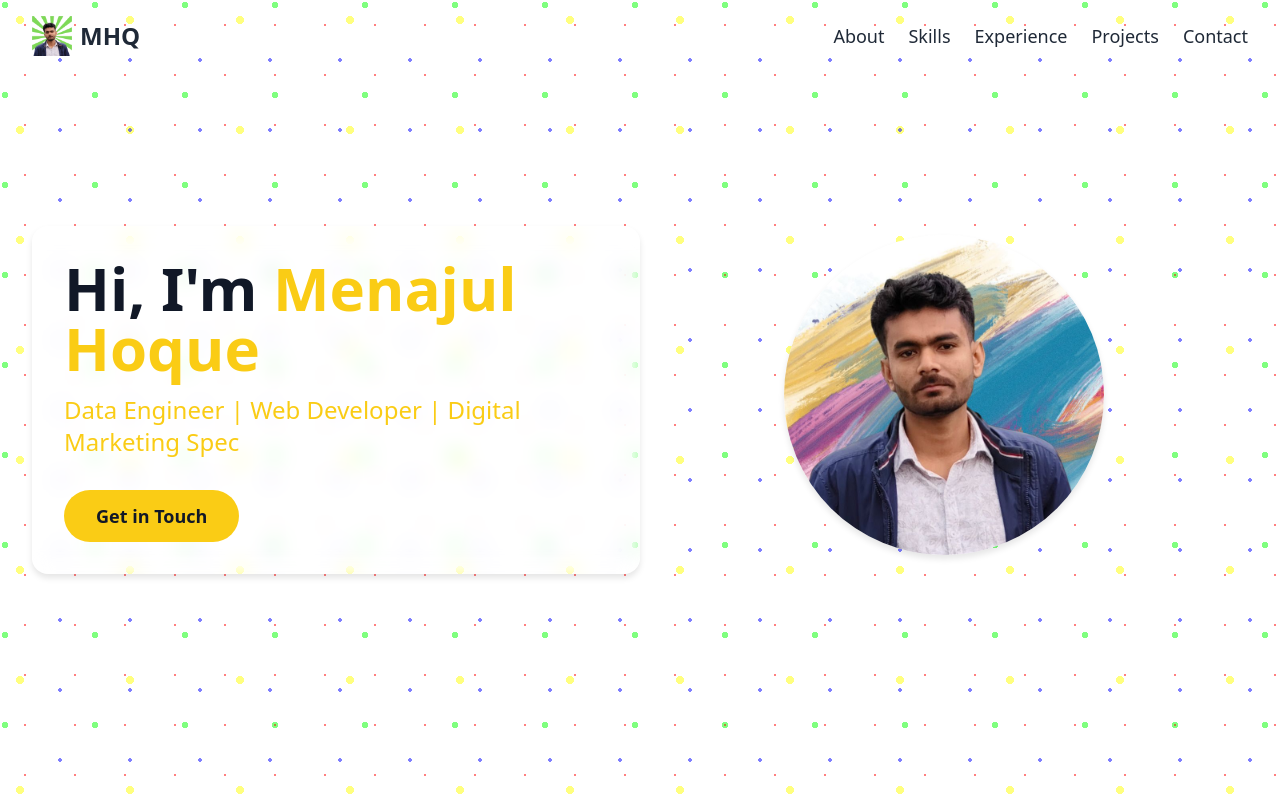
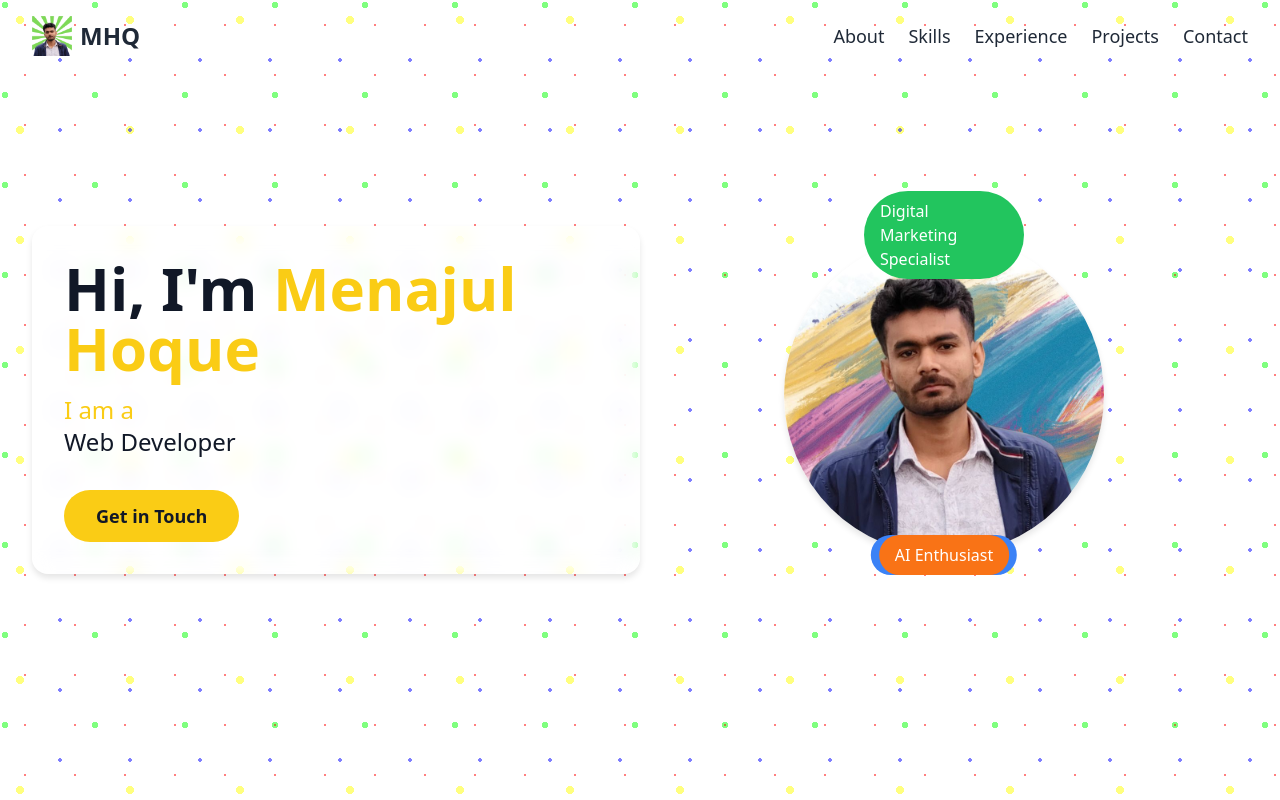
Before and after one commit to MinHackerz/portfolio, a Next.js app: page / in a window 1280 px wide. Shown: the top 800 px of the page. Built offline with nearby package versions, Linux system fonts and the light colour scheme.

Commit message:
Update Hero.js

```diff
--- a/components/Hero.js
+++ b/components/Hero.js
@@ -1,7 +1,7 @@
 import React from 'react';
 import Image from 'next/image';
 import TypewriterComponent from 'typewriter-effect';
-import dynamic from "next/dynamic";
+import dynamic from 'next/dynamic';
 
 const Hero = () => {
   return (
@@ -15,15 +15,19 @@ const Hero = () => {
                 Hi, I&apos;m <span className="text-yellow-400">Menajul Hoque</span>
               </h1>
               <p className="text-lg sm:text-xl lg:text-2xl mb-8 animate-fade-in-up animation-delay-300">
+                <span className="text-yellow-400">I am a </span>
                 <TypewriterComponent
                   options={{
                     strings: [
-                      'Data Engineer | Web Developer | Digital Marketing Specialist',
+                      'Data Engineer',
+                      'Web Developer',
+                      'Digital Marketing Specialist',
+                      'AI Enthusiast',
                     ],
                     autoStart: true,
                     loop: true,
                     cursor: '',
-                    wrapperClassName: 'text-yellow-400',
+                    wrapperClassName: 'inline-block',
                     cursorClassName: 'text-yellow-400',
                     colors: ['#FBBF24', '#3B82F6', '#10B981', '#F59E0B'],
                     delay: 100,
@@ -48,6 +52,21 @@ const Hero = () => {
                 objectFit="cover"
                 className="rounded-full"
               />
+              <div className="absolute inset-0 animate-pulse-outline rounded-full"></div>
+              <div className="absolute inset-0 animate-pulse-text">
+                <div className="absolute top-0 left-1/2 transform -translate-x-1/2 -translate-y-1/2 bg-yellow-400 text-white px-4 py-2 rounded-full">
+                  Data Engineer
+                </div>
+                <div className="absolute bottom-0 left-1/2 transform -translate-x-1/2 translate-y-1/2 bg-blue-500 text-white px-4 py-2 rounded-full">
+                  Web Developer
+                </div>
+                <div className="absolute top-0 right-1/2 transform translate-x-1/2 -translate-y-1/2 bg-green-500 text-white px-4 py-2 rounded-full">
+                  Digital Marketing Specialist
+                </div>
+                <div className="absolute bottom-0 right-1/2 transform translate-x-1/2 translate-y-1/2 bg-orange-500 text-white px-4 py-2 rounded-full">
+                  AI Enthusiast
+                </div>
+              </div>
             </div>
           </div>
         </div>
```
